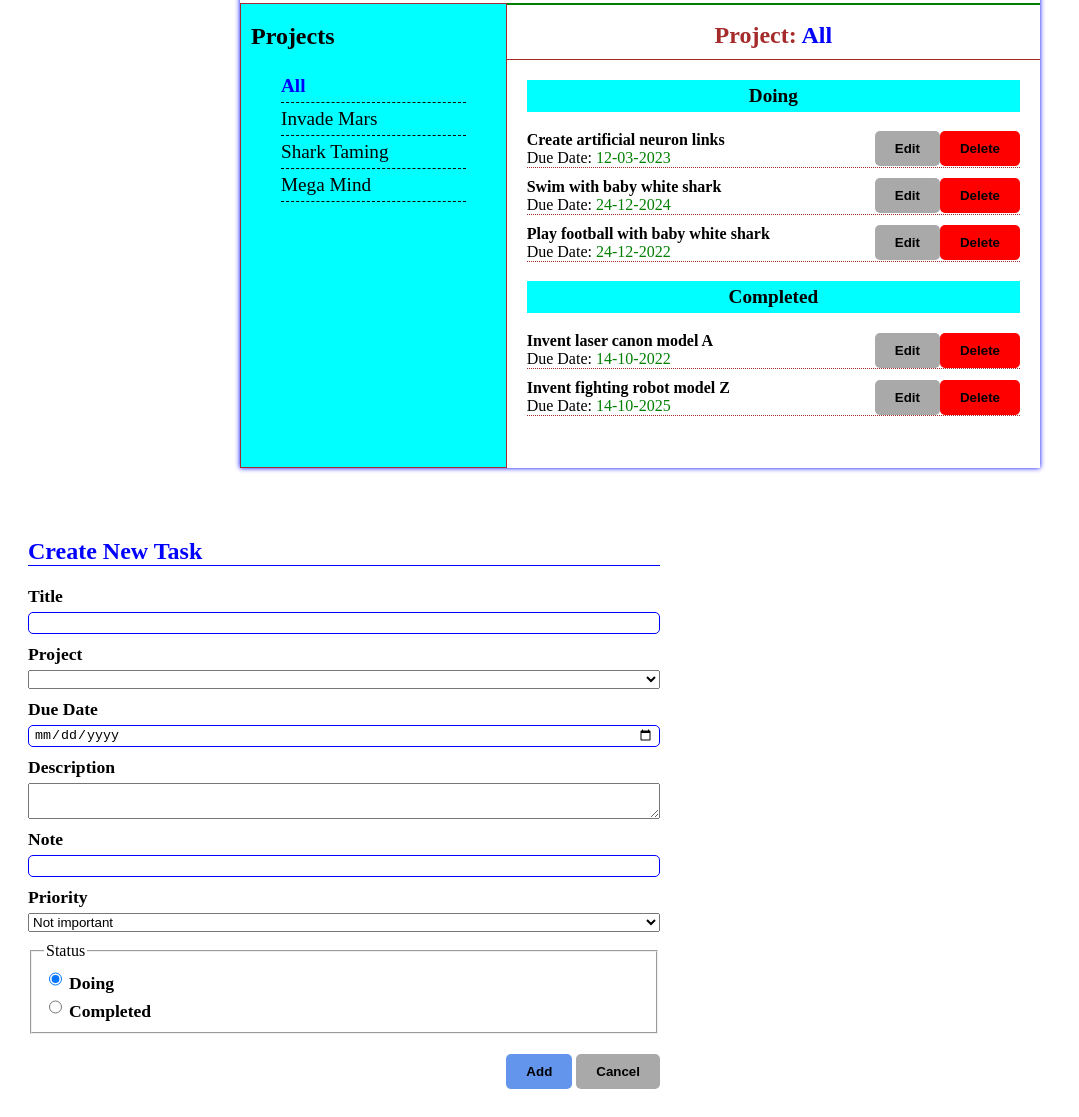
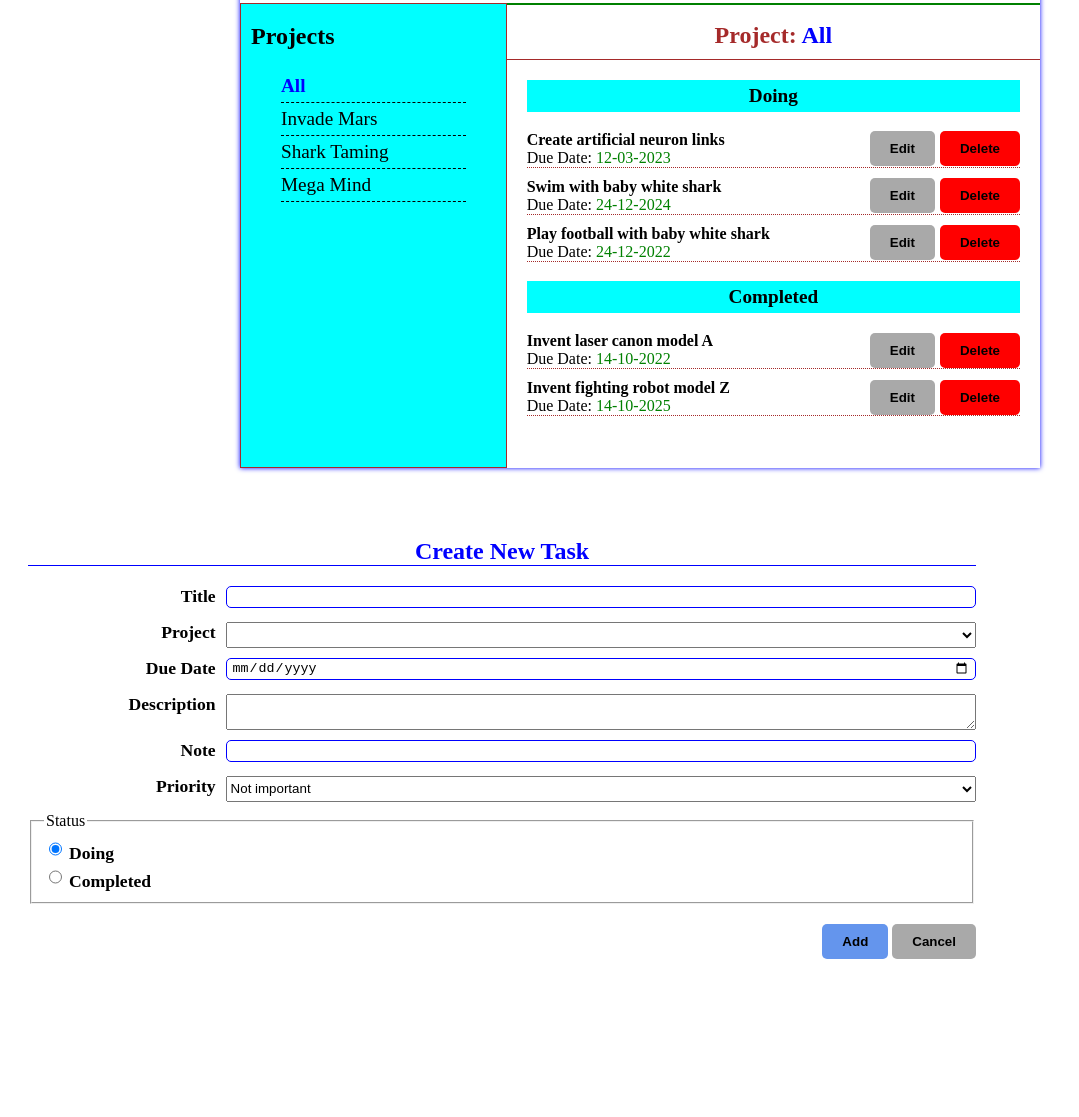
Before and after one commit to SonDo580/todo-list, a website built with webpack: page dist/index.html in a window 1280 px wide. Shown: the part 222-1339 px from the top of the page, without its empty margins (0-1079 px from the left). After the commit the page ends 1209 px from the top, so only its background shows below. Built offline with nearby package versions, Linux system fonts and the light colour scheme.

Commit message:
Restyle the form

```diff
--- a/src/style.css
+++ b/src/style.css
@@ -147,6 +147,11 @@ main .projectName {
     color: green;
 }
 
+.task .buttons {
+    display: flex;
+    gap: 5px;
+}
+
 .blur {
     position: absolute;
     top: 0;
@@ -164,23 +169,28 @@ main .projectName {
 form {
     padding: 20px;
     border-radius: 10px;
-    width: 50%;
+    width: 75%;
+    background-color: white;
 }
 
 form h2 {
     color: blue;
+    text-align: center;
     margin-top: 0;
     border-bottom: 1px solid blue;
 }
 
 .form-group {
-    display: flex;
-    flex-direction: column;
+    display: grid;
+    grid-template-columns: 1fr 4fr;
+    gap: 10px;
 
     margin-bottom: 10px;
 }
 
 form label {
+    justify-self: end;
+
     font-weight: bold;
     font-size: 1.1rem;
     margin-bottom: 5px;
```
